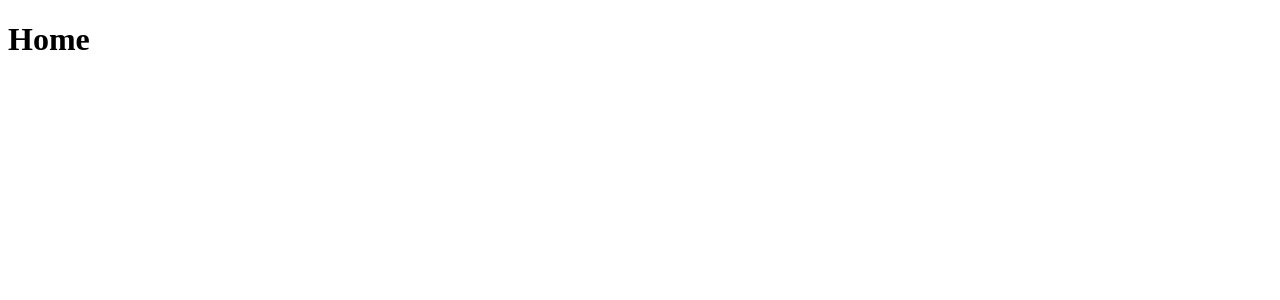
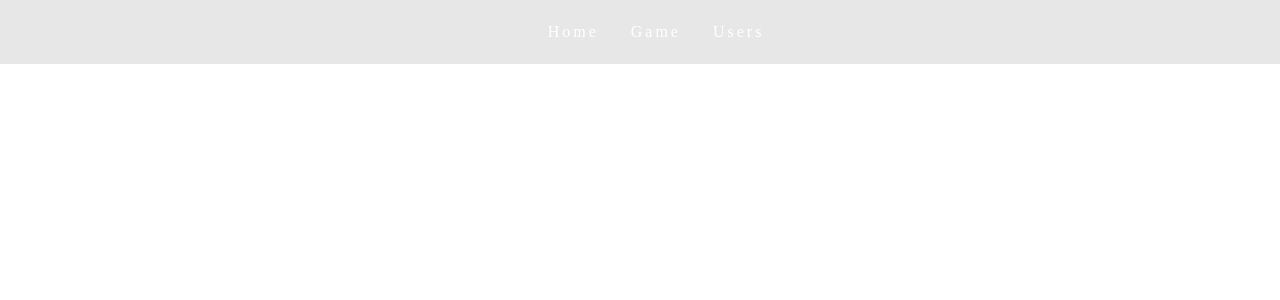
Before and after one commit to Samaraoliveira018/Monster_Hunter_RPG, a React (Create React App) app: page / in a window 1280 px wide. Shown: the top 300 px of the page. Built offline with nearby package versions, Linux system fonts and the light colour scheme.

Commit message:
criando navbar

```diff
--- a/src/App.js
+++ b/src/App.js
@@ -1,11 +1,14 @@
 import React from 'react';
-import { BrowserRouter as Router, Route, Switch } from 'react-router-dom';
+import { BrowserRouter as Router, Route, Switch} from 'react-router-dom';
+import Home from '../src/pages/Home';
+
 function App() {
   return (
     <Router>
+      <div>
       <Switch>
         <Route exact path="/">
-            <h1>Home</h1>
+             <Home/>
         </Route>
         <Route  exact path="/ranking">
             <h1>Ranking</h1>
@@ -14,6 +17,7 @@ function App() {
             <h1>Iniciar Jogo</h1>
         </Route>
       </Switch>
+      </div>
     </Router>
   );
 }
--- /dev/null
+++ b/src/components/navbar/index.tsx
@@ -0,0 +1,32 @@
+
+import React from 'react';
+import {Link} from 'react-router-dom';
+
+ import  './style.css';
+
+const Navbar: React.FC = ({children}) => {
+    return (
+        <div>
+        <nav className='header'>
+            <div className="menu"></div>
+            <div className="line1"></div>
+            <div className="line2"></div>
+            <div className="line3"></div>
+            <ul className='nav-list'>
+                <li>
+                    <Link to="/">Home</Link>
+                </li>
+                <li>
+                    <Link to="/about">Game</Link>
+                </li>
+                <li>
+                    <Link to="/users">Users</Link>
+                </li>
+            </ul>
+        </nav>
+        {children}
+        </div>
+        );
+}
+
+export default Navbar;
--- /dev/null
+++ b/src/components/navbar/style.css
@@ -0,0 +1,41 @@
+*{
+    margin: 0;
+    padding: 0;
+    text-decoration: none;
+    color:#FFFFFF;
+    align-items: center;
+
+}
+*:hover{
+    opacity: 0.7;
+}
+.header{
+    display:flex;
+    justify-content: center;
+    background: #333333;
+    align-items: center;
+    font-family: 'Enriqueta', serif;
+    height: 8vh;
+    text-decoration: none;
+}
+
+.nav-list{
+    list-style: none;
+    display: flex;
+
+}
+
+.nav-list li{
+    letter-spacing: 3px;
+    margin-left: 32px;
+}
+.menu{
+    display: none;
+    cursor: pointer;
+}
+.menu div{
+    width: 32px;
+    height: 2px;
+    background: #fff;
+    margin: 8px;
+}
--- /dev/null
+++ b/src/pages/Home/index.tsx
@@ -0,0 +1,16 @@
+import React from 'react';
+import Navbar from '../../components/navbar';
+// import { Container } from './styles';
+
+const Home: React.FC = () => {
+
+  return (
+    <Navbar>
+      <div>
+
+      </div>
+    </Navbar>
+  );
+}
+
+export default Home;
--- /dev/null
+++ b/src/react-app-env.d.ts
@@ -0,0 +1 @@
+/// <reference types="react-scripts" />
```
Also changed, not shown: tsconfig.json (added, +26 -0 lines), src/pages/Home/style.css (added).
